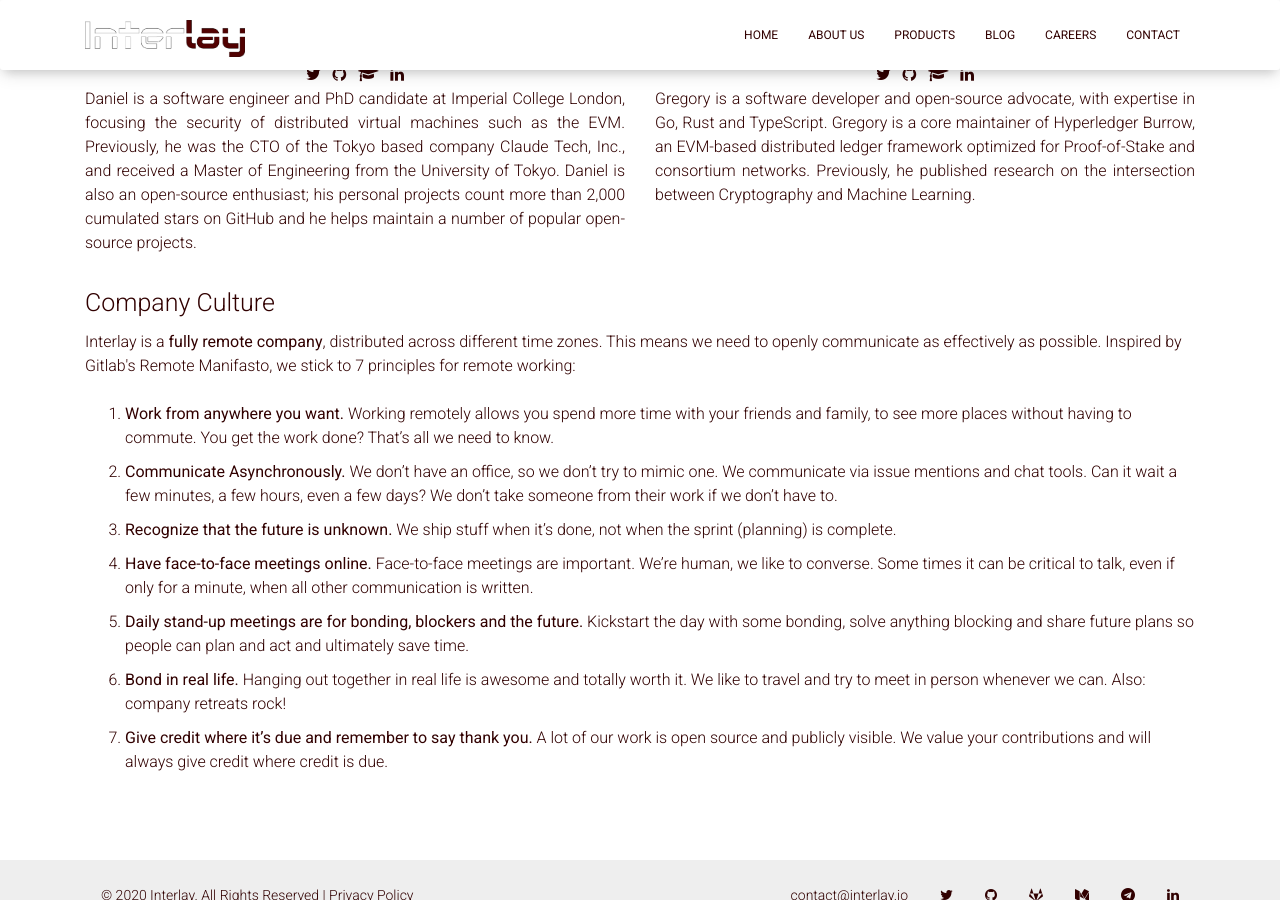
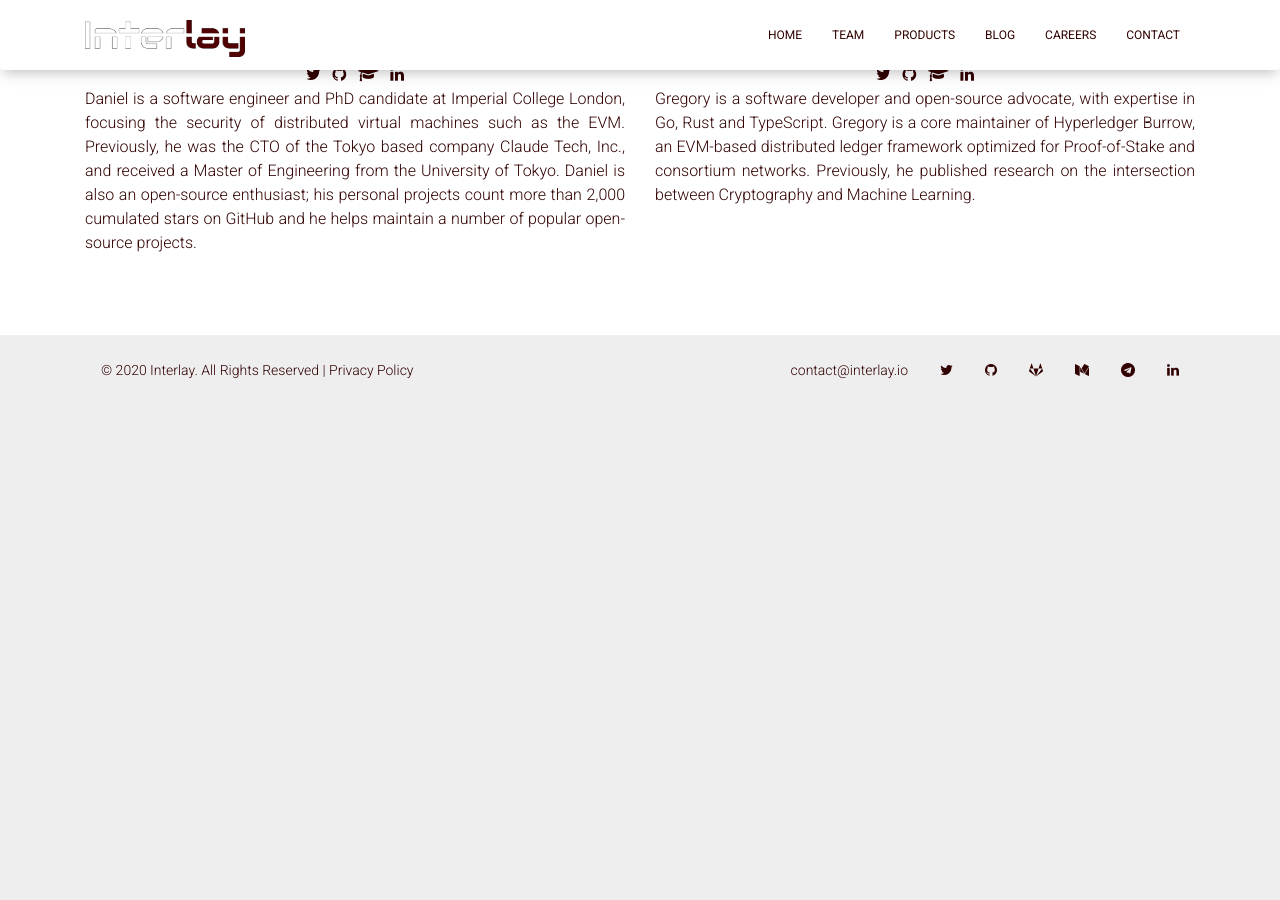
Before and after one commit to interlay/archive-interlay.github.io, a Jekyll site: the page built from team.md, in a window 1280 px wide and 900 px high, scrolled down 907 px. Built offline with Jekyll 4.4.1, drawn with Linux system fonts in a browser that asks for light colours; after the commit the page ends 1312 px from its top, so only the background shows below that.

Commit message:
Updated company culture

```diff
--- a/_includes/navigation.html
+++ b/_includes/navigation.html
@@ -20,7 +20,7 @@
         </li>
         <li class="nav-item">
           <a class="nav-link" href="/team">
-            About us
+            Team
           </a>
         </li>
         <li class="nav-item">
--- a/team.md
+++ b/team.md
@@ -101,15 +101,6 @@ tags: [team]
           </p>
         </div>
       </div>
-      <h3>Company Culture</h3>
-        Interlay is a <strong>fully remote company</strong>, distributed across different time zones. This means we need to openly communicate as effectively as possible.
-        Inspired by <a href="https://about.gitlab.com/blog/2015/04/08/the-remote-manifesto/" target="__blank" rel="nofollow">Gitlab's Remote Manifasto</a>, we stick to 7 principles for remote working:
-                <br/>
-        <br/>
-        {% capture manifesto %}
-          {% include remote-manifest.md %}
-        {% endcapture %}
-        {{ manifesto | unindent | markdownify }}
 
       </div>
     </div>
```
